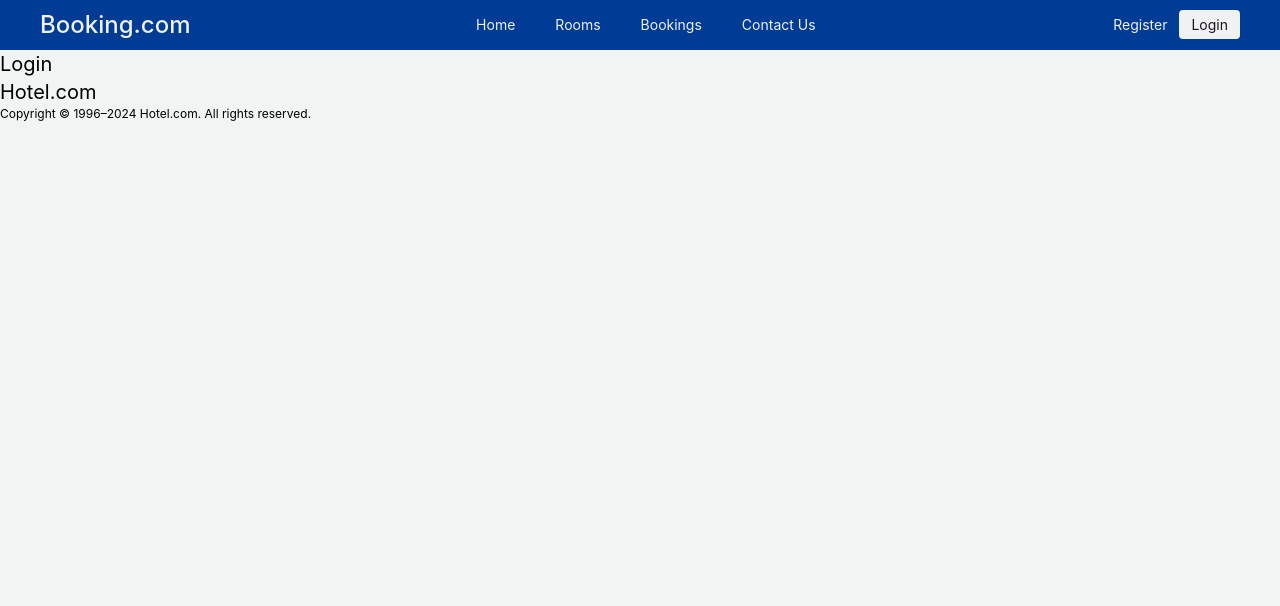
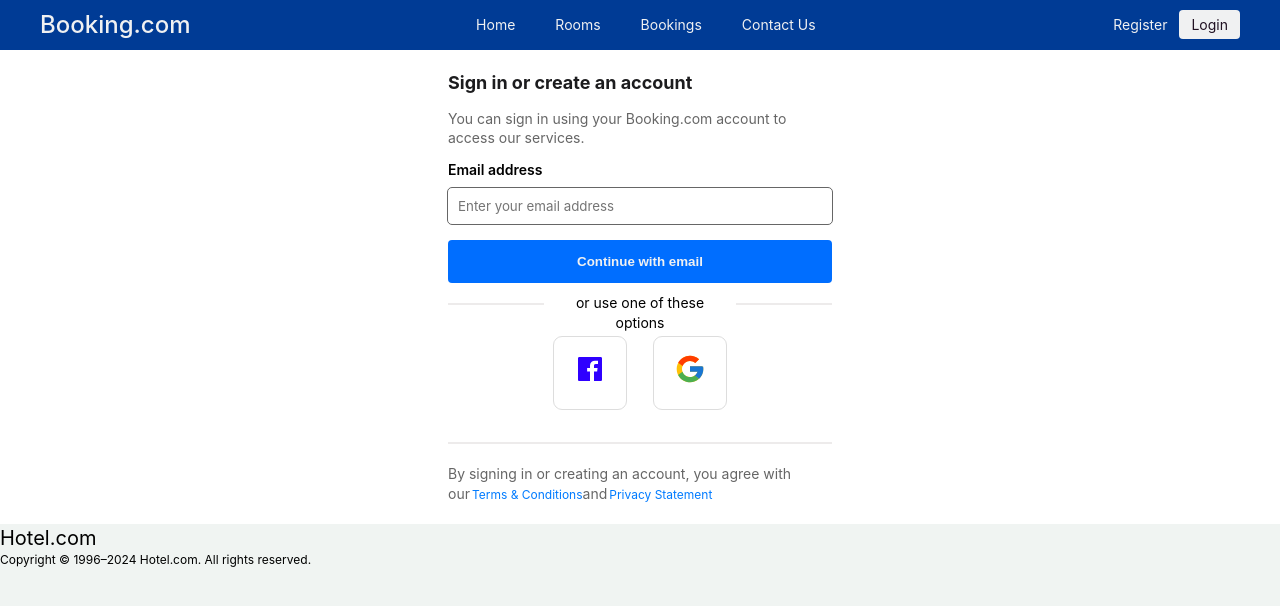
Before and after one commit to arun-kumar-1995/mern-hotel-booking, a React (Create React App) app in the folder frontend/: page /login in a window 1280 px wide. Shown: the top 606 px of the page. Built offline with nearby package versions, Linux system fonts and the light colour scheme.

Commit message:
login form markup and styles

```diff
--- a/frontend/src/pages/auth/Login.jsx
+++ b/frontend/src/pages/auth/Login.jsx
@@ -1,9 +1,56 @@
-import React from "react";
+import React, { useState } from "react";
+import "../../styles/Login.css";
+
+import { FcGoogle } from "react-icons/fc";
+import { IoLogoFacebook } from "react-icons/io";
+import { Link } from "react-router-dom";
 
 const Login = () => {
   return (
     <div className="login-container">
-      <h1>Login</h1>
+      <h2>Sign in or create an account</h2>
+      <p>
+        You can sign in using your Booking.com account to access our services.
+      </p>
+
+      <form className="login-form form-container">
+        <label htmlFor="email">Email address</label>
+        <input type="text" placeholder="Enter your email address" />
+
+        <button type="submit" className="btn-login">
+          Continue with email
+        </button>
+      </form>
+
+      <div className="divider">
+        <div className="hr"></div>
+        <span>or use one of these options</span>
+      </div>
+
+      <div className="third-party-login">
+        <button title="facebook login" className="btn-social facebook">
+          <IoLogoFacebook />
+        </button>
+        <button title="google login" className="btn-social google">
+          <FcGoogle />
+        </button>
+      </div>
+
+      <div className="divider">
+        <div className="hr"></div>
+        <span></span>
+      </div>
+
+      <p>
+        By signing in or creating an account, you agree with our
+        <Link to="/terms-condition" className="links">
+          Terms & Conditions
+        </Link>
+        and
+        <Link to="/privacy-olicy" className="links">
+          Privacy Statement
+        </Link>
+      </p>
     </div>
   );
 };
--- /dev/null
+++ b/frontend/src/styles/Login.css
@@ -0,0 +1,113 @@
+main {
+  background-color: #fff;
+}
+
+.login-container {
+  max-width: 400px;
+  margin: 0em auto;
+  padding: 2rem 0.8rem;
+}
+
+.login-container h2 {
+  font-size: 1.8rem;
+  font-weight: 700;
+  color: #1c1c1e;
+}
+
+.login-container p {
+  margin-top: 1em;
+  font-size: 1.4rem;
+}
+
+.form-container {
+  margin-top: 1.2em;
+}
+
+.form-container label {
+  font-weight: 600;
+  display: block;
+  font-size: 1.4rem;
+}
+
+.form-container input {
+  width: 100%;
+  color: #1c1c1e;
+  outline: 1px solid #666;
+  padding: 1rem;
+  font-family: inherit;
+  border-radius: 0.4rem;
+  margin-top: 0.6em;
+}
+
+.form-container input:focus {
+  outline: 1px solid #006eff;
+}
+
+button.btn-login {
+  background-color: #006eff;
+  color: #f0f1f2;
+  padding: 1.4rem 2rem;
+  display: block;
+  width: 100%;
+  font-weight: 600;
+  border-radius: 0.4rem;
+  margin-top: 1.2em;
+  transition: background-color 0.24s ease-in;
+}
+
+button.btn-login:hover {
+  background-color: #2f00ff;
+}
+
+.divider {
+  margin: 2em 0;
+  position: relative;
+  text-align: center;
+}
+
+.divider .hr {
+  background-color: #ebe8e8dd;
+  height: 2px;
+  width: 100%;
+}
+.divider span {
+  position: absolute;
+  padding: 0 10px;
+  font-size: 1.4rem;
+  margin-top: -0.8em;
+  left: 50%;
+  transform: translate(-50%);
+  background-color: #fff;
+}
+
+.third-party-login {
+  display: flex;
+  align-items: center;
+  justify-content: center;
+  gap: 2.8rem;
+}
+
+.third-party-login .btn-social {
+  margin: 0.4em 0;
+  padding: 1.6rem 2rem;
+  outline: 1px solid #ddd;
+  font-size: 3.2rem;
+  border-radius: 0.8rem;
+  transition: outline 0.24s ease-in;
+}
+
+.third-party-login .btn-social:hover {
+  outline: 1px solid #006eff;
+}
+
+.third-party-login button.facebook svg {
+  fill: #2f00ff;
+}
+
+p {
+  color: #666;
+}
+
+p a.links {
+  margin-left: 0.2rem;
+}
```
Also changed, not shown: frontend/src/assets/hotel-booking-cover.png.
